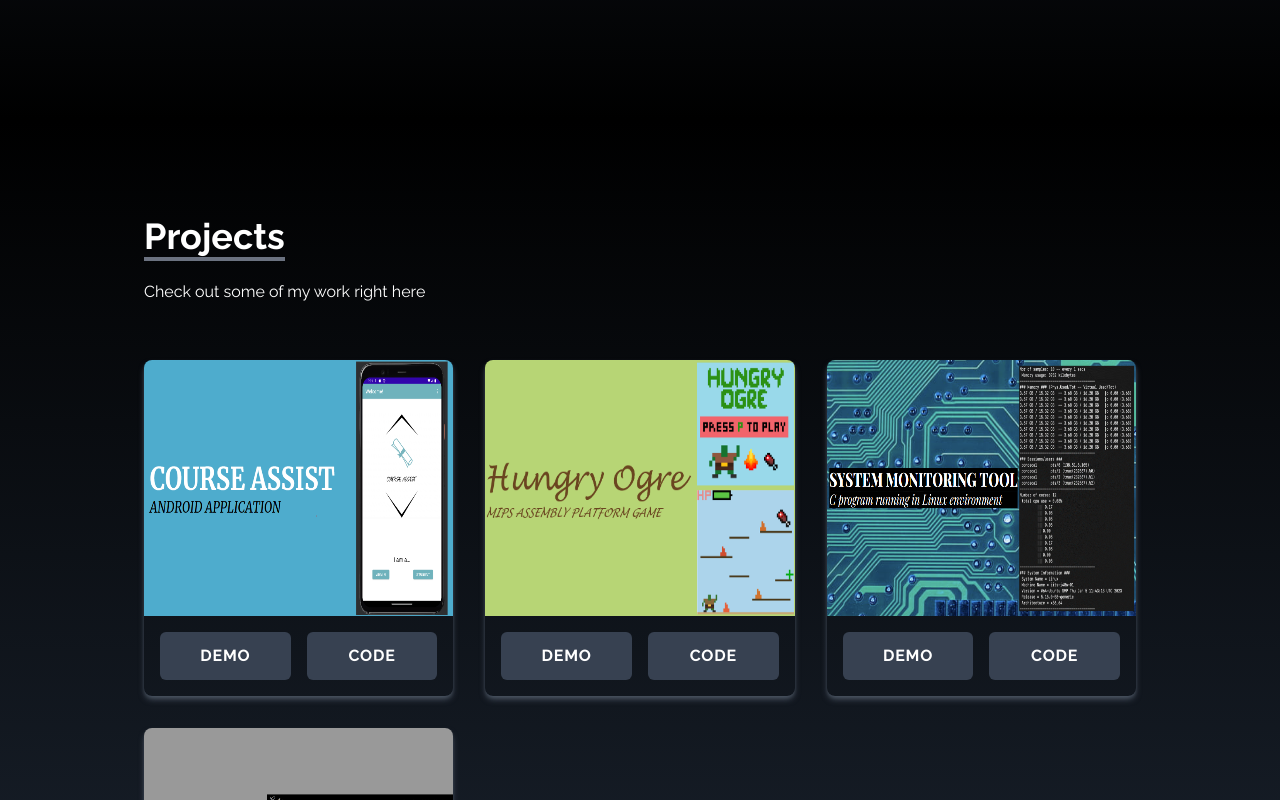
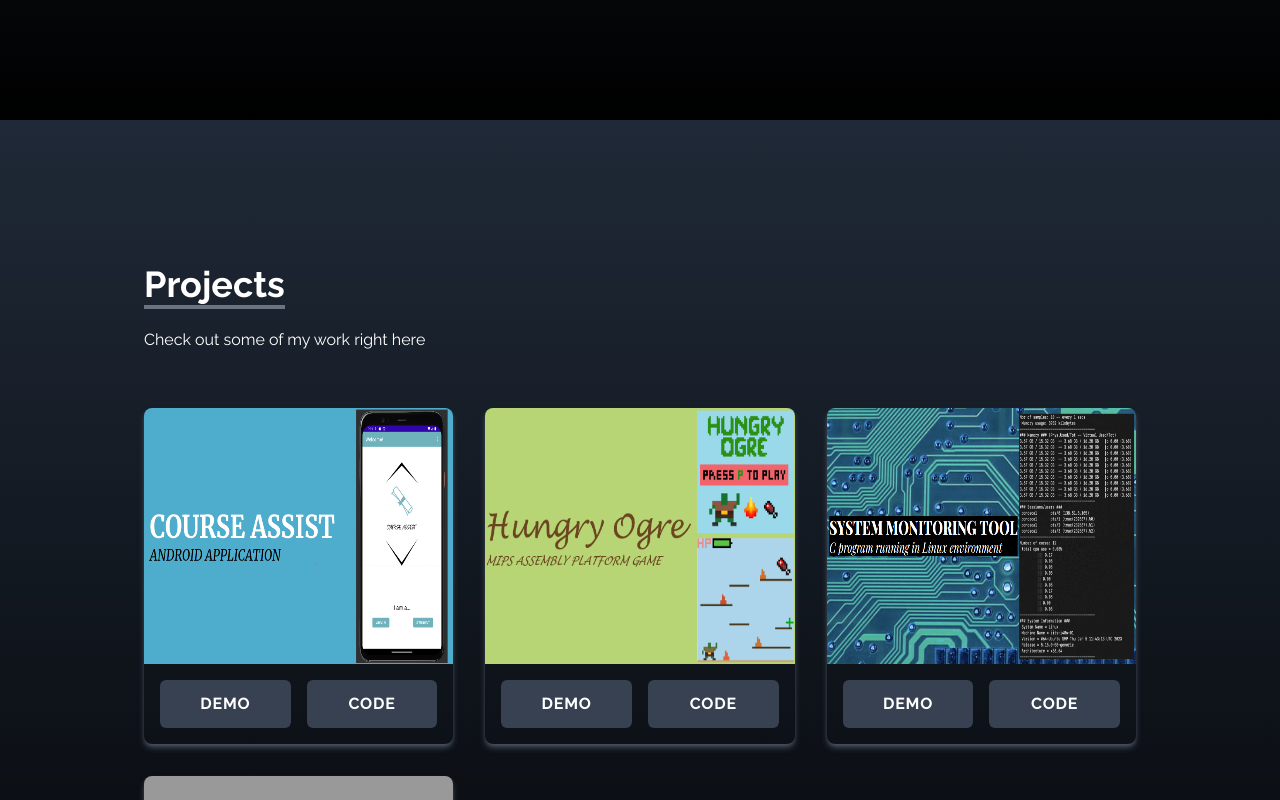
Before and after one commit to A-Jatana/amitoz-portfolio, a React (Create React App) app: page / in a window 1280 px wide. Shown: the part 1480-2280 px from the top of the page. Built offline with nearby package versions, Linux system fonts and the light colour scheme; the HTML template or start-up script is replaced by a standard one.

Commit message:
fixed padding on portfolio for mobile

```diff
--- a/src/components/Experience.jsx
+++ b/src/components/Experience.jsx
@@ -93,8 +93,8 @@ const Experience = () => {
     <div name='skills' className="bg-gradient-to-b from-gray-800 to-black w-full min-h-screen py-20">
         <div className="max-w-screen-lg mx-auto p-4  text-white">
             <div className="pt-12 pb-8">
-            <p className="text-4xl font-bold border-b-4 border-gray-500 inline">Skills</p>
-            <p className="py-6">These are the technologies I've worked with</p>
+                <p className="text-4xl font-bold border-b-4 border-gray-500 inline">Skills</p>
+                <p className="py-6">These are the technologies I've worked with</p>
             </div>
             <div className="grid grid-cols-2 sm:grid-cols-4 gap-8 text-center">
             {techs.map(({ id, src, title, style }) => (
--- a/src/components/Portfolio.jsx
+++ b/src/components/Portfolio.jsx
@@ -39,10 +39,10 @@ const Portfolio = () => {
     ]
 
     return (
-        <div name='projects' className="bg-gradient-to-b from-black to-gray-800 w-full text-white min-h-screen py-20">
-            <div className="max-w-screen-lg p-4 mx-auto flex flex-col justify-center w-full h-full">
-                <div className="pb-8">
-                    <p className="text-4xl font-bold inline border-b-4 border-gray-500">Projects</p>
+        <div name='projects' className="bg-gradient-to-b from-gray-800 to-black w-full min-h-screen py-20">
+            <div className="max-w-screen-lg mx-auto p-4  text-white">
+                <div className="pt-12 pb-8">
+                    <p className="text-4xl font-bold border-b-4 border-gray-500 inline">Projects</p>
                     <p className="py-6">Check out some of my work right here</p>
                 </div>
 
```
